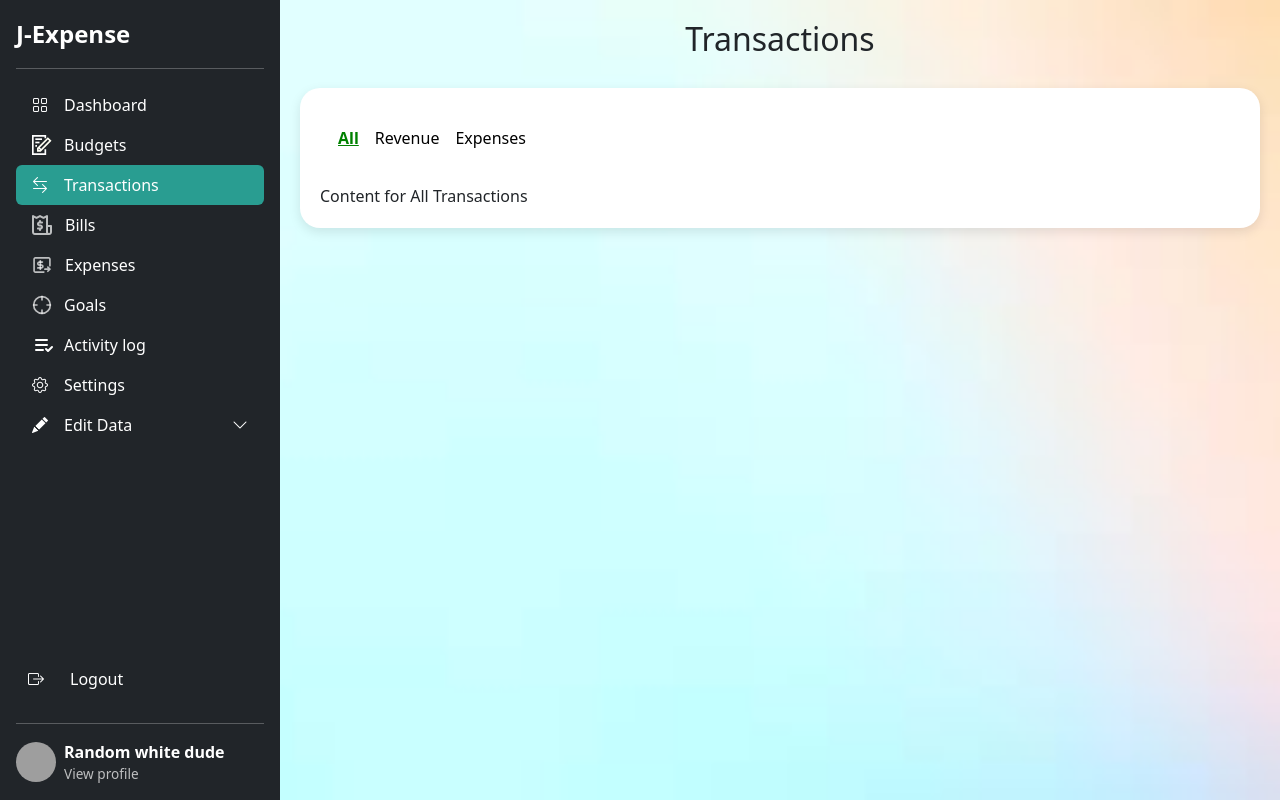
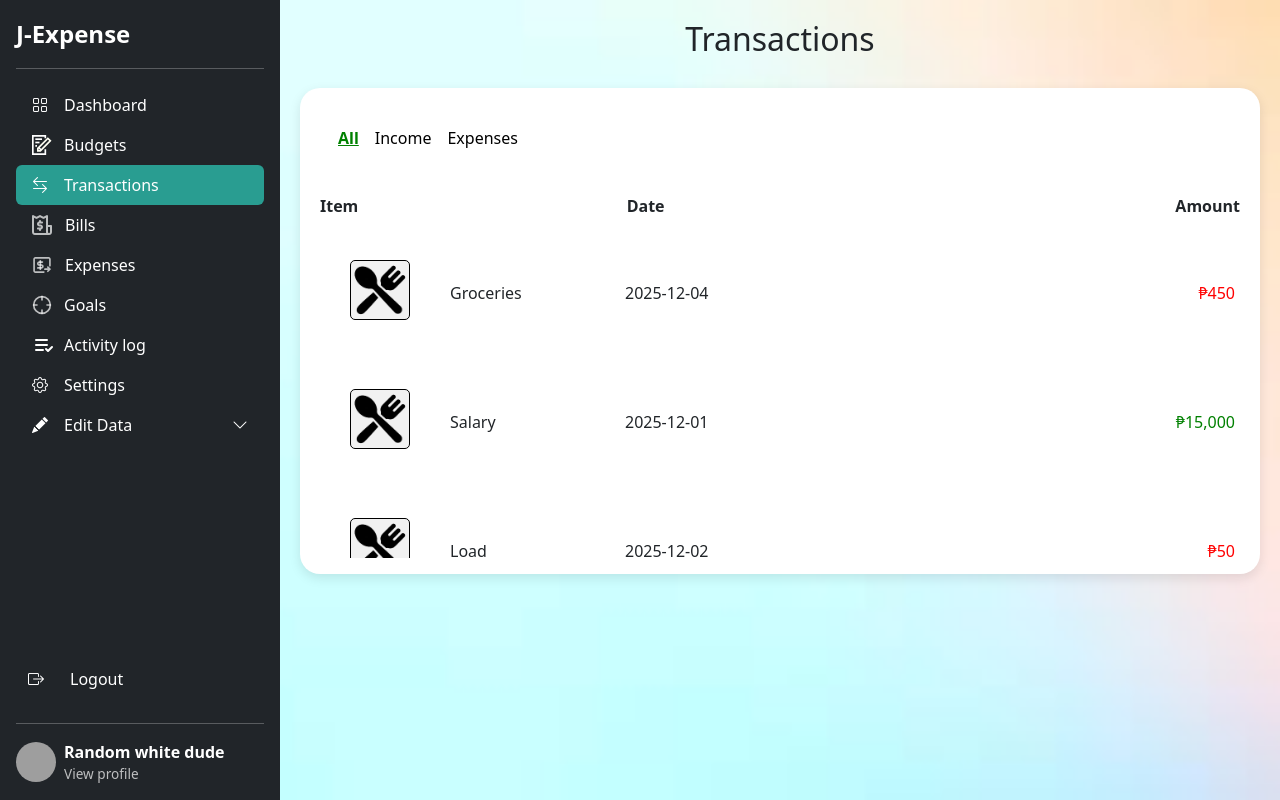
Before and after one commit to jones21312321313213/J-Expense, a React (Vite) app in the folder j-expense-frontend/: page /transactions in a window 1280 px wide. Built offline with nearby package versions, Linux system fonts and the light colour scheme; grey boxes are pictures that could not be loaded.

Commit message:
added things in transacitons

```diff
--- a/j-expense-frontend/src/Components/Transactions/AllTransactions.jsx
+++ b/j-expense-frontend/src/Components/Transactions/AllTransactions.jsx
@@ -1,14 +1,83 @@
-import { useState } from "react";
-import ExpensesTransactions from "./ExpensesTransactions";
+import React from "react";
+import CategoryTile from "../../Components/Category/CategoryTile";
+import foodBg from "../../assets/foodCategory.png";
 
-
-// Import placeholder components for the content of each tab
 function AllTransactions() {
+  // Mock data with `type`: "income" or "expense"
+  const data = [
+    { item: "Groceries", date: "2025-12-04", amount: "₱450", type: "expense" },
+    { item: "Salary", date: "2025-12-01", amount: "₱15,000", type: "income" },
+    { item: "Load", date: "2025-12-02", amount: "₱50", type: "expense" },
+    { item: "Freelance Work", date: "2025-11-28", amount: "₱3,200", type: "income" },
+    { item: "Bonus", date: "2025-11-25", amount: "₱1,000", type: "income" },
+    { item: "Transport", date: "2025-12-01", amount: "₱120", type: "expense" },
+  ];
 
   return (
-    <div>
-    Content for All Transactions
+    <div style={{ width: "100%", height: "370px" }}>
+
+      {/* Table Header */}
+      <div
+        style={{
+          display: "grid",
+          gridTemplateColumns: "1fr 1fr 1fr",
+          fontWeight: 600,
+          padding: "10px 0",
+        }}
+      >
+        <span>Item</span>
+        <span>Date</span>
+        <span style={{ textAlign: "right" }}>Amount</span>
+      </div>
+
+      {/* Scrollable Section */}
+      <div
+        style={{
+          height: "330px",
+          overflowY: "auto",
+          overflowX: "hidden",
+          paddingRight: "5px",
+        }}
+      >
+        {data.map((row, index) => (
+          <div
+            key={index}
+            style={{
+              display: "grid",
+              gridTemplateColumns: "1fr 1fr 1fr",
+              padding: "12px 0",
+              alignItems: "center",
+            }}
+          >
+            {/* ITEM + ICON */}
+            <div style={{ display: "flex", alignItems: "center", gap: "10px" }}>
+              <CategoryTile
+                name=""
+                icon={foodBg}
+                bgColor="#f1f1f1"
+                textColor="black"
+              />
+              <span>{row.item}</span>
+            </div>
+
+            <span>{row.date}</span>
+
+            {/* DYNAMIC COLOR AMOUNT */}
+            <span
+              style={{
+                textAlign: "right",
+                fontWeight: 500,
+                color: row.type === "income" ? "green" : "red",
+              }}
+            >
+              {row.amount}
+            </span>
+          </div>
+        ))}
+      </div>
+
     </div>
-    );
+  );
 }
+
 export default AllTransactions;
--- a/j-expense-frontend/src/Components/Transactions/ExpensesTransactions.jsx
+++ b/j-expense-frontend/src/Components/Transactions/ExpensesTransactions.jsx
@@ -1,11 +1,79 @@
+import React from "react";
+import CategoryTile from "../../Components/Category/CategoryTile";
+import foodBg from "../../assets/foodCategory.png";
 
-function ExpensesTransactions(){
+function ExpensesTransactions() {
+  const data = [
+    { item: "Groceries", date: "2025-12-04", amount: "₱450", icon: "/icons/grocery.png" },
+    { item: "Load", date: "2025-12-02", amount: "₱50", icon: "/icons/load.png" },
+    { item: "Transport", date: "2025-12-01", amount: "₱120", icon: "/icons/transport.png" },
+    // add more to test scrolling
+  ];
 
-    return(
-        <div>
-            Content for Expenses Transactions
-        </div>
-    );
+  return (
+    <div style={{ width: "100%", height: "370px" }}>
+
+      {/* Table Header */}
+      <div
+        style={{
+          display: "grid",
+          gridTemplateColumns: "1fr 1fr 1fr",
+          fontWeight: 600,
+          padding: "10px 0",
+        }}
+      >
+        <span>Item</span>
+        <span>Date</span>
+        <span style={{ textAlign: "right" }}>Amount</span>
+      </div>
+
+      {/* Scrollable Section */}
+      <div
+        style={{
+          height: "330px",
+          overflowY: "auto",
+          overflowX: "hidden",
+          paddingRight: "5px",
+        }}
+      >
+        {data.map((row, index) => (
+          <div
+            key={index}
+            style={{
+              display: "grid",
+              gridTemplateColumns: "1fr 1fr 1fr",
+              padding: "12px 0",
+              alignItems: "center",
+            }}
+          >
+            {/* ITEM + CATEGORY ICON */}
+            <div style={{ display: "flex", alignItems: "center", gap: "10px" }}>
+              <CategoryTile
+                name=""
+                icon={foodBg}
+                bgColor="#f1f1f1"
+                textColor="black"
+              />
+              <span>{row.item}</span>
+            </div>
+
+            <span>{row.date}</span>
+
+            {/* RED AMOUNT */}
+            <span
+              style={{
+                textAlign: "right",
+                fontWeight: 500,
+                color: "red",
+              }}
+            >
+              {row.amount}
+            </span>
+          </div>
+        ))}
+      </div>
+    </div>
+  );
 }
 
-export default ExpensesTransactions
+export default ExpensesTransactions;
--- a/j-expense-frontend/src/Components/Transactions/IncomeTransactions.jsx
+++ b/j-expense-frontend/src/Components/Transactions/IncomeTransactions.jsx
@@ -1,10 +1,79 @@
+import React from "react";
+import CategoryTile from "../../Components/Category/CategoryTile";
+import foodBg from "../../assets/foodCategory.png";
 
-function IncomeTransactions(){
-    return(
-        <div>
-            Content for Income Transactions
-        </div>
-    );
+function IncomeTransactions() {
+  const data = [
+    { item: "Salary", date: "2025-12-01", amount: "₱15,000", icon: "/icons/salary.png" },
+    { item: "Freelance Work", date: "2025-11-28", amount: "₱3,200", icon: "/icons/freelance.png" },
+    { item: "Bonus", date: "2025-11-25", amount: "₱1,000", icon: "/icons/bonus.png" },
+  ];
+
+  return (
+    <div style={{ width: "100%", height: "370px" }}>
+
+      {/* Table Header */}
+      <div
+        style={{
+          display: "grid",
+          gridTemplateColumns: "1fr 1fr 1fr",
+          fontWeight: 600,
+          padding: "10px 0",
+        }}
+      >
+        <span>Item</span>
+        <span>Date</span>
+        <span style={{ textAlign: "right" }}>Amount</span>
+      </div>
+
+      {/* Scrollable Section */}
+      <div
+        style={{
+          height: "330px",
+          overflowY: "auto",
+          overflowX: "hidden",
+          paddingRight: "5px",
+        }}
+      >
+        {data.map((row, index) => (
+          <div
+            key={index}
+            style={{
+              display: "grid",
+              gridTemplateColumns: "1fr 1fr 1fr",
+              padding: "12px 0",
+              alignItems: "center",
+            }}
+          >
+            {/* ITEM + ICON */}
+            <div style={{ display: "flex", alignItems: "center", gap: "10px" }}>
+              <CategoryTile
+                name=""
+                icon={foodBg}
+                bgColor="#f1f1f1"
+                textColor="black"
+              />
+              <span>{row.item}</span>
+            </div>
+
+            <span>{row.date}</span>
+
+            {/* GREEN AMOUNT */}
+            <span
+              style={{
+                textAlign: "right",
+                fontWeight: 600,
+                color: "green",
+              }}
+            >
+              {row.amount}
+            </span>
+          </div>
+        ))}
+      </div>
+
+    </div>
+  );
 }
 
-export default IncomeTransactions
+export default IncomeTransactions;
--- a/j-expense-frontend/src/pages/Dashboard.jsx
+++ b/j-expense-frontend/src/pages/Dashboard.jsx
@@ -66,7 +66,7 @@ function Dashboard() {
   };
 
   return (
-    <div style={{ width: "1624px" }}>
+    <div style={{ width: "100%" }}>
       <div style={bgStyle}>
 
         <Navbar />
--- a/j-expense-frontend/src/pages/Transactions.jsx
+++ b/j-expense-frontend/src/pages/Transactions.jsx
@@ -10,7 +10,7 @@ function Transactions() {
     switch (activeTab) {
       case "all":
         return <AllTransactions />;
-      case "revenue":
+      case "income":
         return <IncomeTransactions />;
       case "expenses":
         return <ExpensesTransactions />;
@@ -21,7 +21,6 @@ function Transactions() {
 
   return (
     <div style={{ width: "100%" }}>
-
       {/* Title (no background) */}
       <h2 style={{ textAlign: "center" }}>Transactions</h2>
 
@@ -42,7 +41,7 @@ function Transactions() {
           style={{
             background: "white",
             borderRadius: "12px",
-            padding: "10px"
+            padding: "10px",
           }}
         >
           <button
@@ -56,7 +55,6 @@ function Transactions() {
 
           <div className="collapse navbar-collapse" id="transactionsNavAltMarkup">
             <div className="navbar-nav">
-
               {/* ALL */}
               <a
                 className="nav-item nav-link"
@@ -74,21 +72,21 @@ function Transactions() {
                 All
               </a>
 
-            {/* REVENUE */}
+              {/* INCOME */}
               <a
                 className="nav-item nav-link"
                 href="#"
                 style={{
-                color: activeTab === "revenue" ? "green" : "black",
-                textDecoration: activeTab === "revenue" ? "underline" : "none",
-                fontWeight: activeTab === "revenue" ? "600" : "400",
+                  color: activeTab === "income" ? "green" : "black",
+                  textDecoration: activeTab === "income" ? "underline" : "none",
+                  fontWeight: activeTab === "income" ? "600" : "400",
                 }}
                 onClick={(e) => {
                   e.preventDefault();
-                setActiveTab("revenue");
+                  setActiveTab("income");
                 }}
               >
-                Revenue
+                Income
               </a>
 
               {/* EXPENSES */}
@@ -107,16 +105,12 @@ function Transactions() {
               >
                 Expenses
               </a>
-
             </div>
           </div>
         </nav>
 
-
         {/* Rendered content */}
-        <div>
-          {renderContent()}
-        </div>
+        <div>{renderContent()}</div>
       </div>
     </div>
   );
```
Lines whose indentation alone changed are shown as unchanged.
